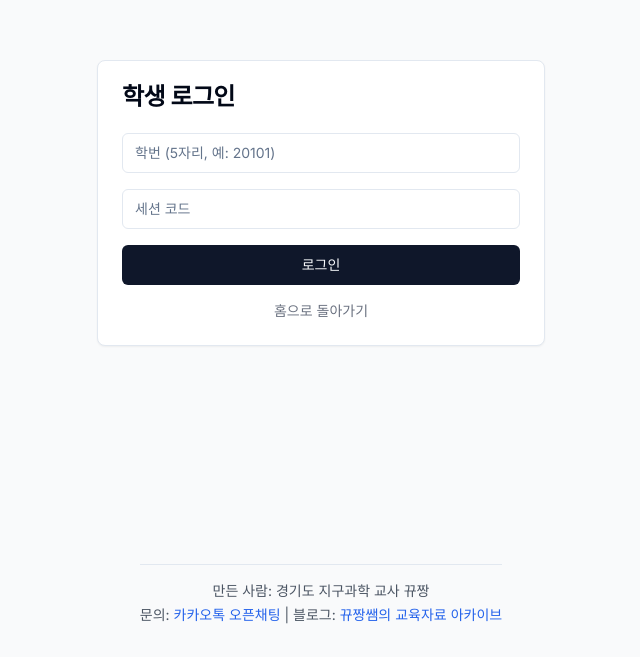
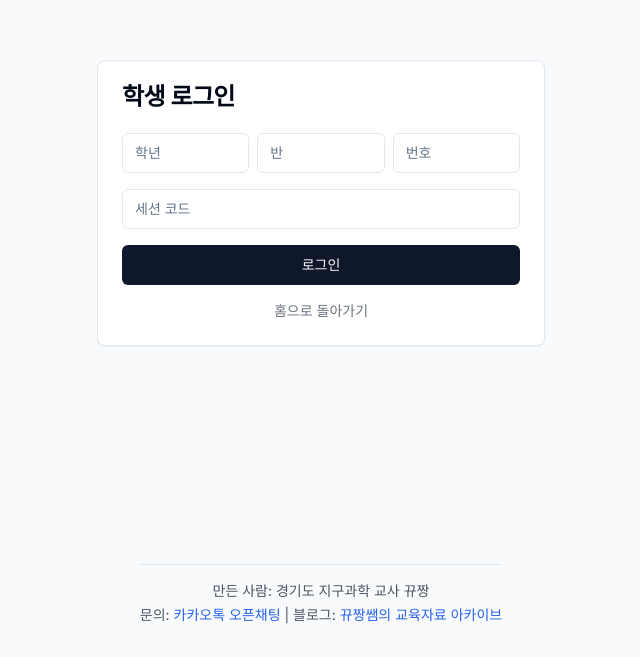
Before and after one commit to eduarchive88/team-point, a Next.js app: page /student/login in a window 1280 px wide. Shown: the part 143-800 px from the top of the page, without its empty margins (319-959 px from the left). Built offline with nearby package versions, Linux system fonts and the light colour scheme; no server answers.

Commit message:
Fix student login: separate grade, class, number inputs

```diff
--- a/src/app/student/login/page.tsx
+++ b/src/app/student/login/page.tsx
@@ -10,41 +10,45 @@ import { useRouter } from 'next/navigation'
 import Footer from '@/components/Footer'
 
 export default function StudentLogin() {
+  const [grade, setGrade] = useState('')
+  const [classNumber, setClassNumber] = useState('')
   const [studentNumber, setStudentNumber] = useState('')
   const [sessionCode, setSessionCode] = useState('')
   const router = useRouter()
 
   const handleLogin = async () => {
-    if (!studentNumber || !sessionCode) return alert('학번과 세션 코드를 입력하세요')
-
-    // 학번 파싱 (20101 -> 2학년 1반 1번)
-    if (studentNumber.length !== 5) return alert('학번은 5자리여야 합니다 (예: 20101)')
-
-    const grade = studentNumber[0]
-    const classNumber = studentNumber.substring(1, 3)
-    const number = studentNumber.substring(3, 5)
+    if (!grade || !classNumber || !studentNumber || !sessionCode) {
+      return alert('모든 필드를 입력하세요')
+    }
 
     // 세션 확인
-    const { data: session } = await supabase
+    const { data: session, error: sessionError } = await supabase
       .from('activity_sessions')
       .select('*')
-      .eq('session_code', sessionCode)
+      .eq('session_code', sessionCode.toUpperCase())
       .eq('status', 'active')
       .single()
 
-    if (!session) return alert('유효하지 않은 세션 코드입니다')
+    if (sessionError || !session) {
+      console.log('Session error:', sessionError)
+      return alert('유효하지 않은 세션 코드입니다')
+    }
 
     // 학생 확인
-    const { data: student } = await supabase
+    const { data: student, error: studentError } = await supabase
       .from('students')
       .select('*, teachers(name)')
       .eq('teacher_id', session.teacher_id)
       .eq('grade', grade)
       .eq('class_number', classNumber)
-      .eq('student_number', number)
+      .eq('student_number', studentNumber)
       .single()
 
-    if (!student) return alert('등록되지 않은 학생입니다')
+    if (studentError || !student) {
+      console.log('Student error:', studentError)
+      console.log('Looking for:', { teacher_id: session.teacher_id, grade, classNumber, studentNumber })
+      return alert(`등록되지 않은 학생입니다. (학년: ${grade}, 반: ${classNumber}, 번호: ${studentNumber})`)
+    }
 
     localStorage.setItem('student', JSON.stringify(student))
     localStorage.setItem('session', JSON.stringify(session))
@@ -59,11 +63,23 @@ export default function StudentLogin() {
           <CardTitle>학생 로그인</CardTitle>
         </CardHeader>
         <CardContent className="space-y-4">
-          <Input
-            placeholder="학번 (5자리, 예: 20101)"
-            value={studentNumber}
-            onChange={e => setStudentNumber(e.target.value)}
-          />
+          <div className="grid grid-cols-3 gap-2">
+            <Input
+              placeholder="학년"
+              value={grade}
+              onChange={e => setGrade(e.target.value)}
+            />
+            <Input
+              placeholder="반"
+              value={classNumber}
+              onChange={e => setClassNumber(e.target.value)}
+            />
+            <Input
+              placeholder="번호"
+              value={studentNumber}
+              onChange={e => setStudentNumber(e.target.value)}
+            />
+          </div>
           <Input
             placeholder="세션 코드"
             value={sessionCode}
```
